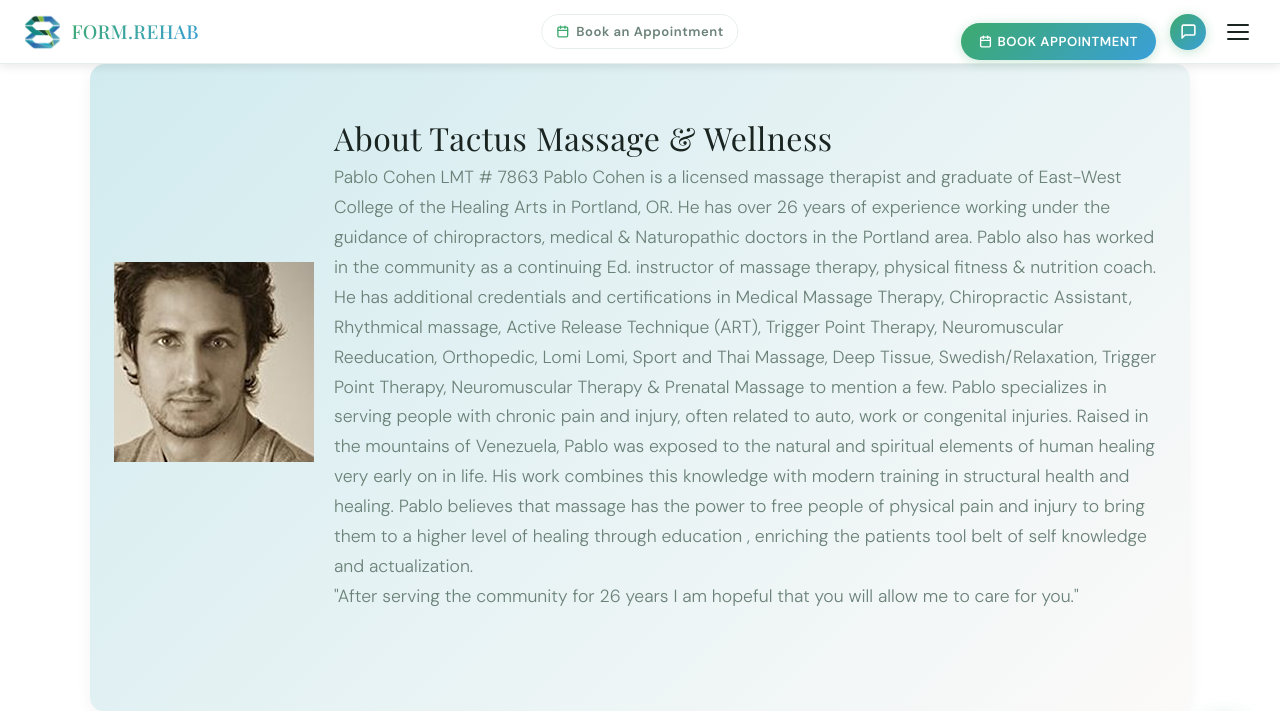
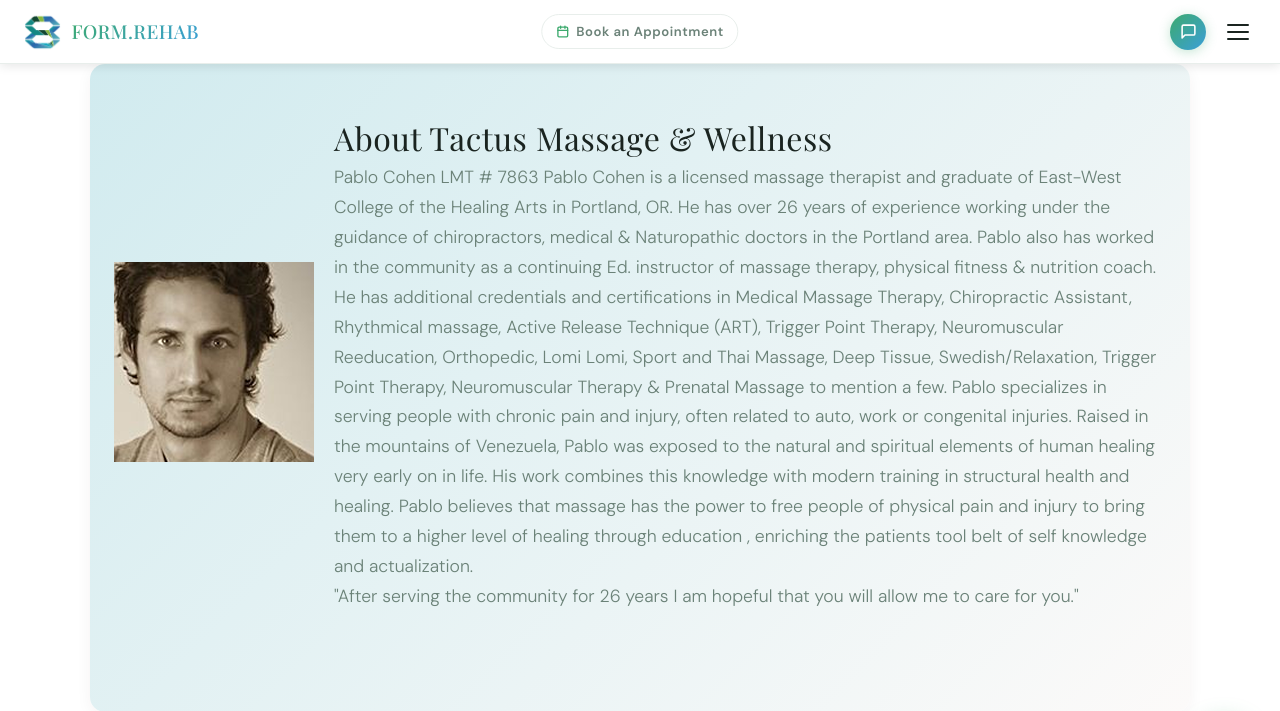
Before and after one commit to Paulipdx/Form, a Flask app: page /about in a window 1280 px wide. Shown: the top 711 px of the page. Run offline with Flask 3, Linux system fonts and the light colour scheme.

Commit message:
Update layout.html
removed right appointments

```diff
--- a/templates/layout.html
+++ b/templates/layout.html
@@ -483,10 +483,6 @@
   </a>
 
   <div class="nav-right">
-    <a href="https://pocketsuite.io/link/form-massage-rehab-clinic" class="btn-book" target="_blank" rel="noopener">
-      <svg width="13" height="13" viewBox="0 0 24 24" fill="none" stroke="currentColor" stroke-width="2.5" stroke-linecap="round" stroke-linejoin="round"><rect x="3" y="4" width="18" height="18" rx="2" ry="2"/><line x1="16" y1="2" x2="16" y2="6"/><line x1="8" y1="2" x2="8" y2="6"/><line x1="3" y1="10" x2="21" y2="10"/></svg>
-      <span class="btn-book-label">Book Appointment</span>
-    </a>
     <button class="nav-chat-btn" id="navChatBtn" aria-label="Open chat">
       <svg width="17" height="17" viewBox="0 0 24 24" fill="none" stroke="currentColor" stroke-width="2.2" stroke-linecap="round" stroke-linejoin="round"><path d="M21 15a2 2 0 0 1-2 2H7l-4 4V5a2 2 0 0 1 2-2h14a2 2 0 0 1 2 2z"/></svg>
     </button>
```
